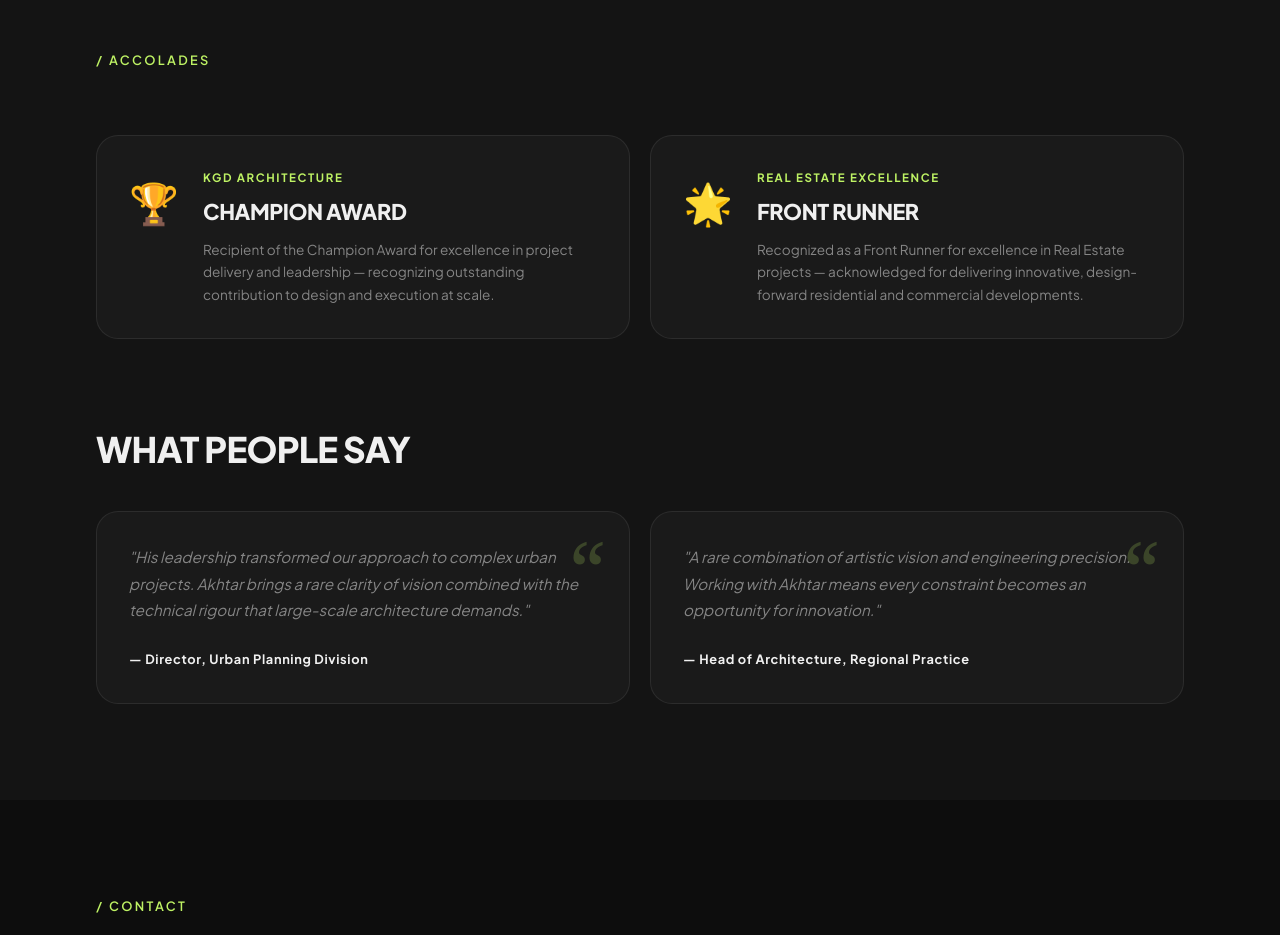
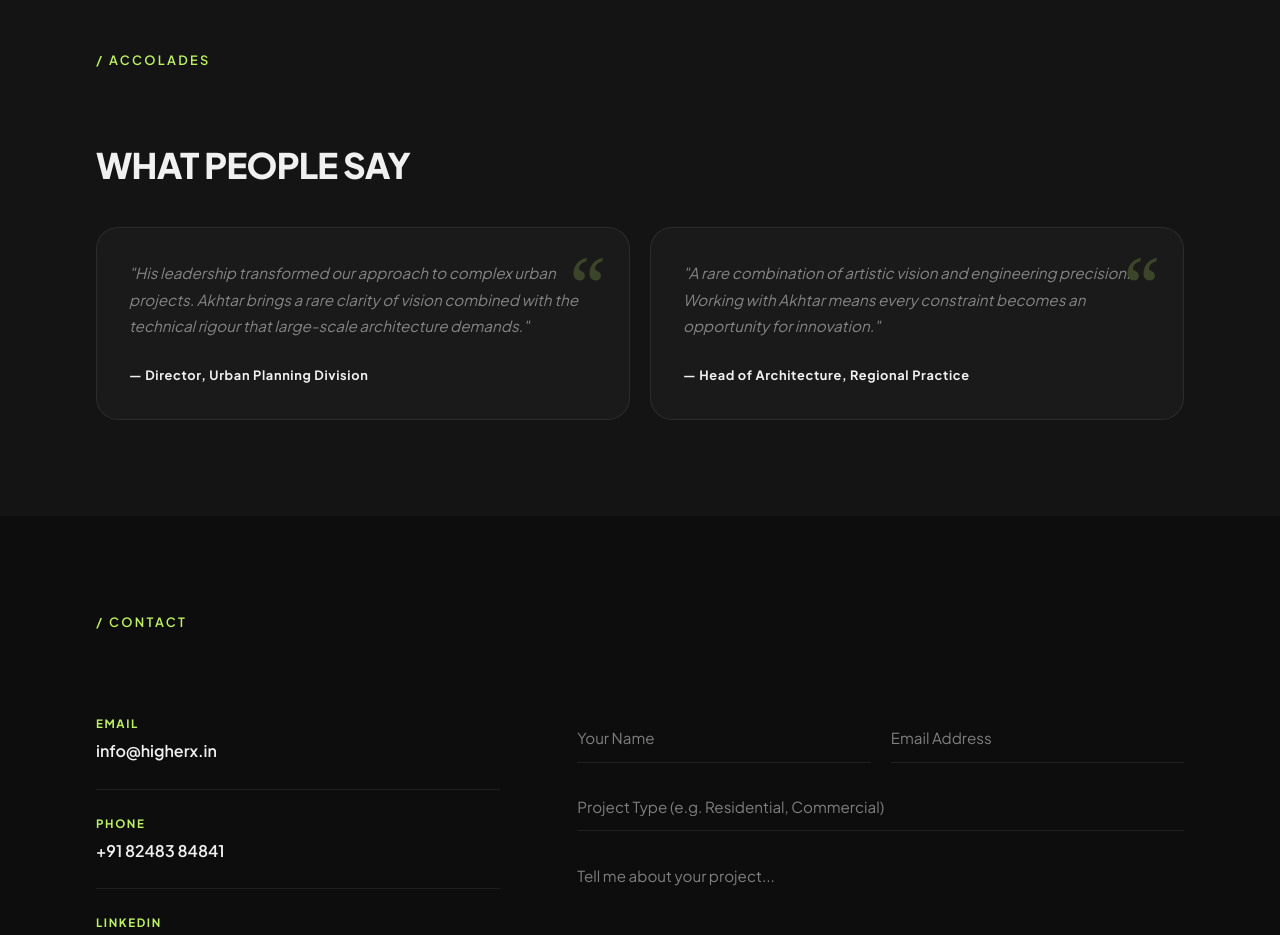
Before and after one commit to kaushikshiningcloud-lang/Architect-new, a plain HTML site: page index.html in a window 1280 px wide. Shown: the part 6900-7835 px from the top of the page. Drawn offline with Linux system fonts and the light colour scheme.

Commit message:
Refine Accolades section: Remove award cards

```diff
--- a/index.html
+++ b/index.html
@@ -354,27 +354,6 @@
             <div class="accolades-header reveal">
                 <p class="section-eyebrow">/ Accolades</p>
             </div>
-            <div class="accolades-grid">
-                <div class="award-card reveal" style="--delay:0.05s">
-                    <div class="award-icon">🏆</div>
-                    <div class="award-body">
-                        <span class="award-org">KGD Architecture</span>
-                        <h3 class="award-title">Champion Award</h3>
-                        <p class="award-desc">Recipient of the Champion Award for excellence in project delivery and
-                            leadership — recognizing outstanding contribution to design and execution at scale.</p>
-                    </div>
-                </div>
-                <div class="award-card reveal" style="--delay:0.1s">
-                    <div class="award-icon">🌟</div>
-                    <div class="award-body">
-                        <span class="award-org">Real Estate Excellence</span>
-                        <h3 class="award-title">Front Runner</h3>
-                        <p class="award-desc">Recognized as a Front Runner for excellence in Real Estate projects —
-                            acknowledged for delivering innovative, design-forward residential and commercial
-                            developments.</p>
-                    </div>
-                </div>
-            </div>
 
             <div class="testimonials">
                 <h3 class="testimonials-title reveal">What People Say</h3>
```
